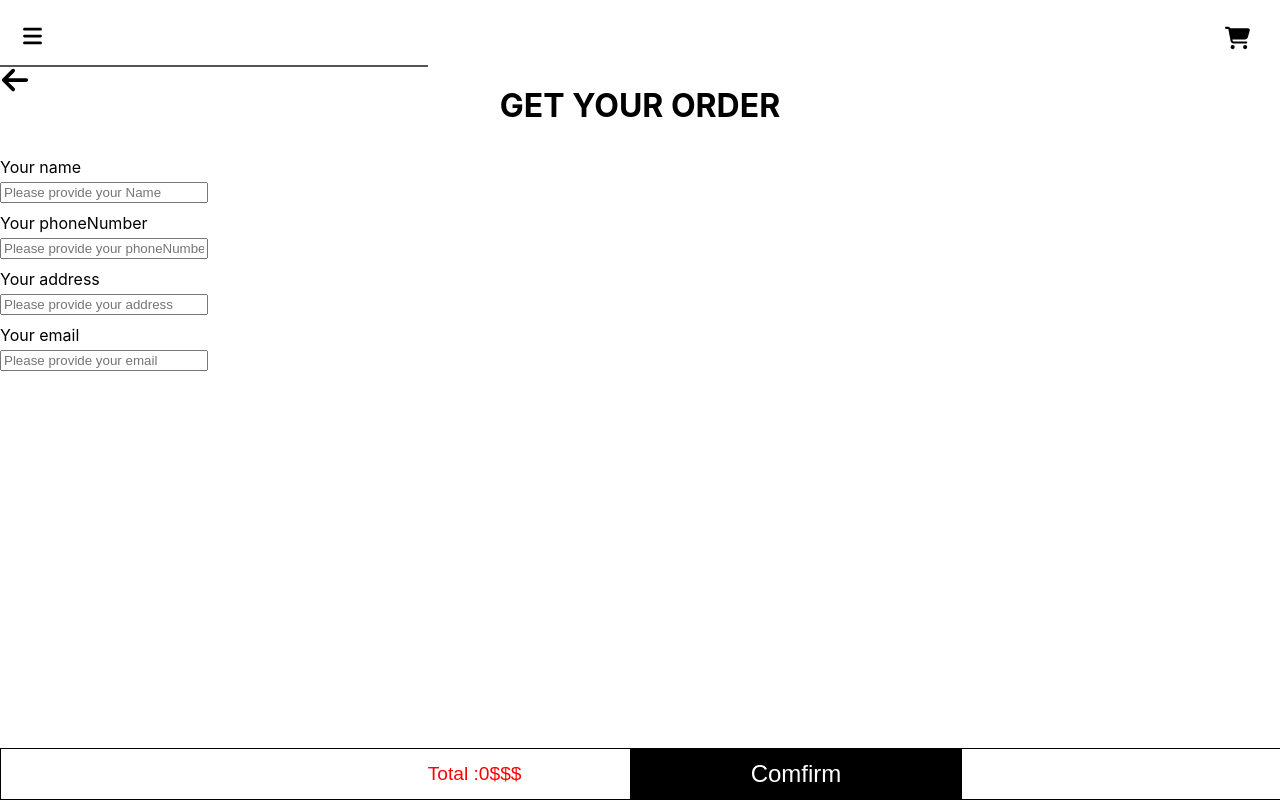
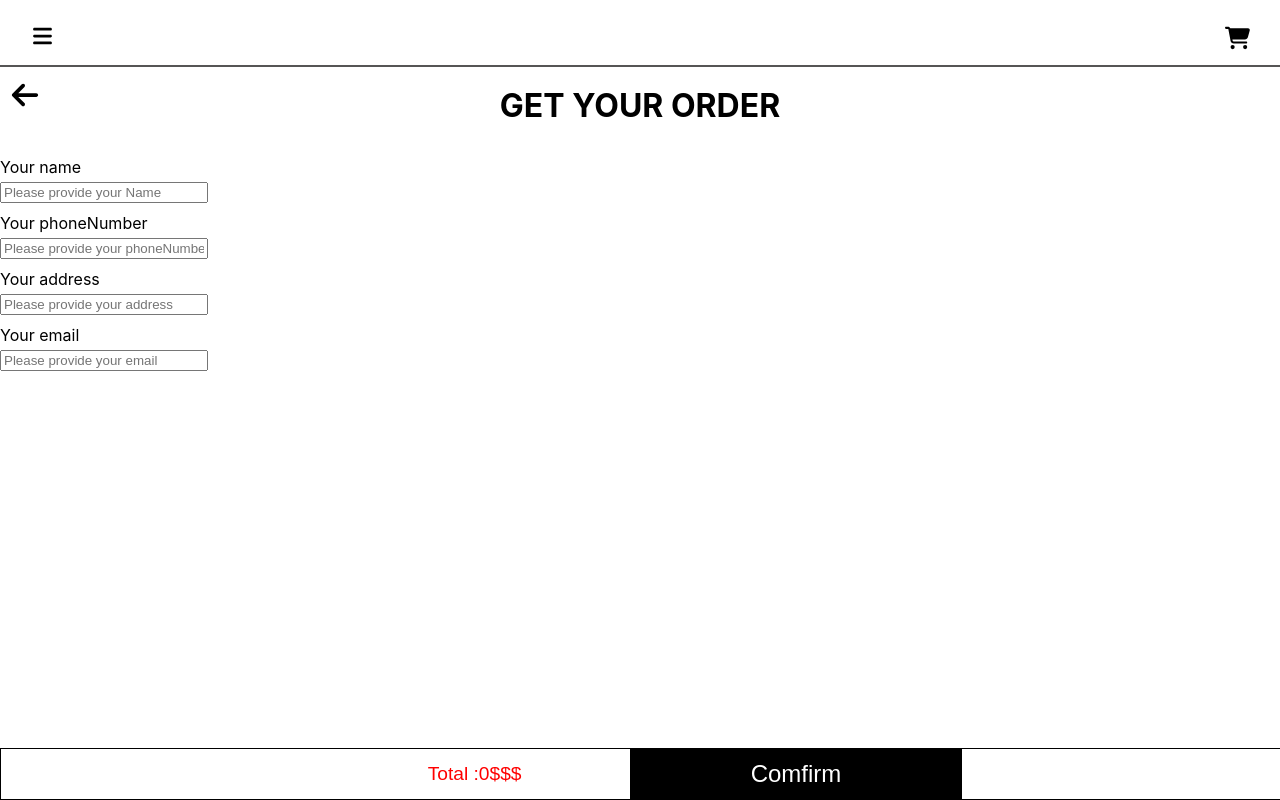
Before and after one commit to AndyUC/purchasing-react, a React (Create React App) app: page /api/v1/order in a window 1280 px wide. Built offline with nearby package versions, Linux system fonts and the light colour scheme.

Commit message:
some adjust

```diff
--- a/src/css/back.css
+++ b/src/css/back.css
@@ -1,4 +1,6 @@
 .backButton{
     position: absolute;
-    z-index: 10;
+    z-index: 5;
+    left: 10px;
+    top:80px
 }
--- a/src/css/filter.css
+++ b/src/css/filter.css
@@ -68,6 +68,6 @@
   .offfilter{
     position: fixed;
     z-index: 12;
-    margin-top: -120px;
-    margin-left: 380px;
+    right: 10px;
+    top: 10px;
   }
--- a/src/css/filterBar.css
+++ b/src/css/filterBar.css
@@ -6,9 +6,8 @@
     width: 300px;
     z-index: 11;
     background-color: white;
-
-    margin-top: -140px;
-    margin-left: 125px;
+    top:0;
+    right:0
 }
 
 .filters .filterWrapper{
--- a/src/css/homebar.css
+++ b/src/css/homebar.css
@@ -3,7 +3,7 @@
   display:flex;
   flex-direction: row;
   justify-content: center;
-  width: 428px;
+  width: 100%;
   z-index: 10;
   box-shadow: 0px 2px #565555;
   height: 10%;
@@ -26,6 +26,7 @@
     width: 25.11px;
     z-index: 8;
     position: absolute;
+    left:10px;
   }
  .cover .box .cart{
     padding-top: 20px;
--- a/src/css/menubar.css
+++ b/src/css/menubar.css
@@ -4,6 +4,7 @@
     justify-content: center;
     width: 250px;
     position: absolute;
+    left: 0;
   }
 
   .menu-bar .menu-wrapper {
```
